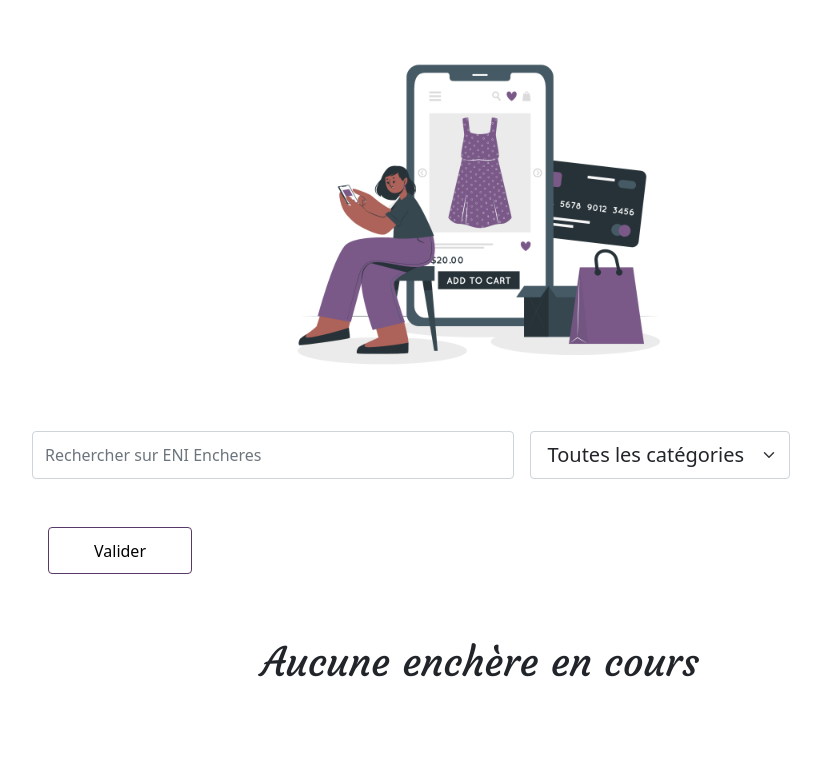
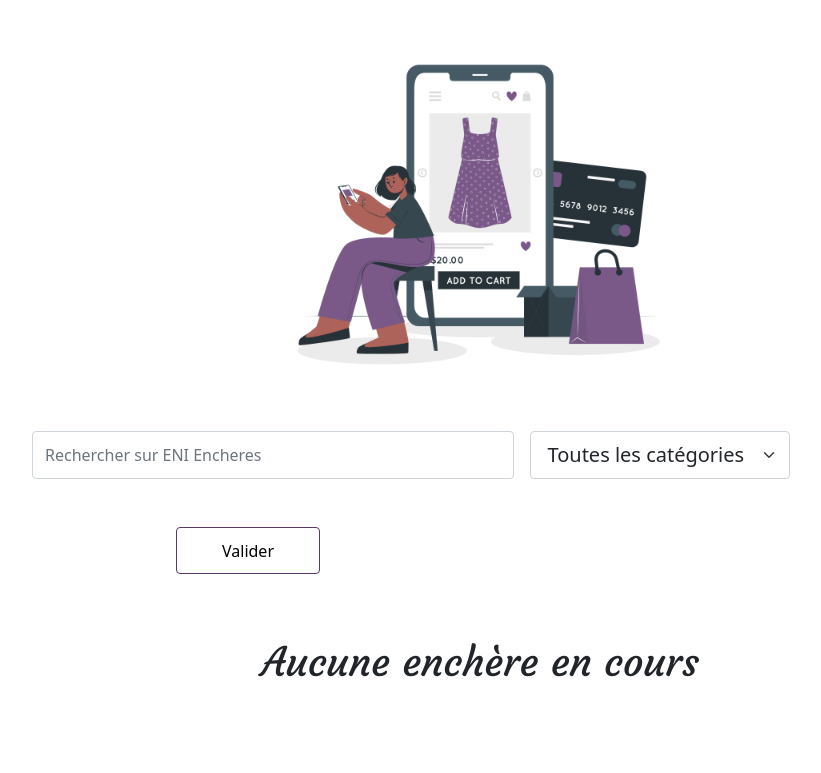
Before and after one commit to Akcel77/Encheres.org, a Java web app: page /Encheres in a window 1280 px wide. Shown: the part 119-892 px from the top of the page, without its empty margins (160-981 px from the left). Run offline with Tomcat 11, a stand-in JSP engine, Linux system fonts and the light colour scheme; data that the repository does not hold is empty.

Commit message:
Centre les filtres de recherche sur la page enchereLog

```diff
--- a/src/main/webapp/css/style.css
+++ b/src/main/webapp/css/style.css
@@ -164,8 +164,8 @@ h1,h2,h3,h4,h5{
 }
 .checkbox-block{
     display: grid;
-    grid-template-columns: 1fr 1fr 1fr;
-    width: 70%;
+    grid-template-columns: 1fr 1fr;
+    width: 50%;
     margin: 1rem auto;
 }
 .valider-checkbox{
```
